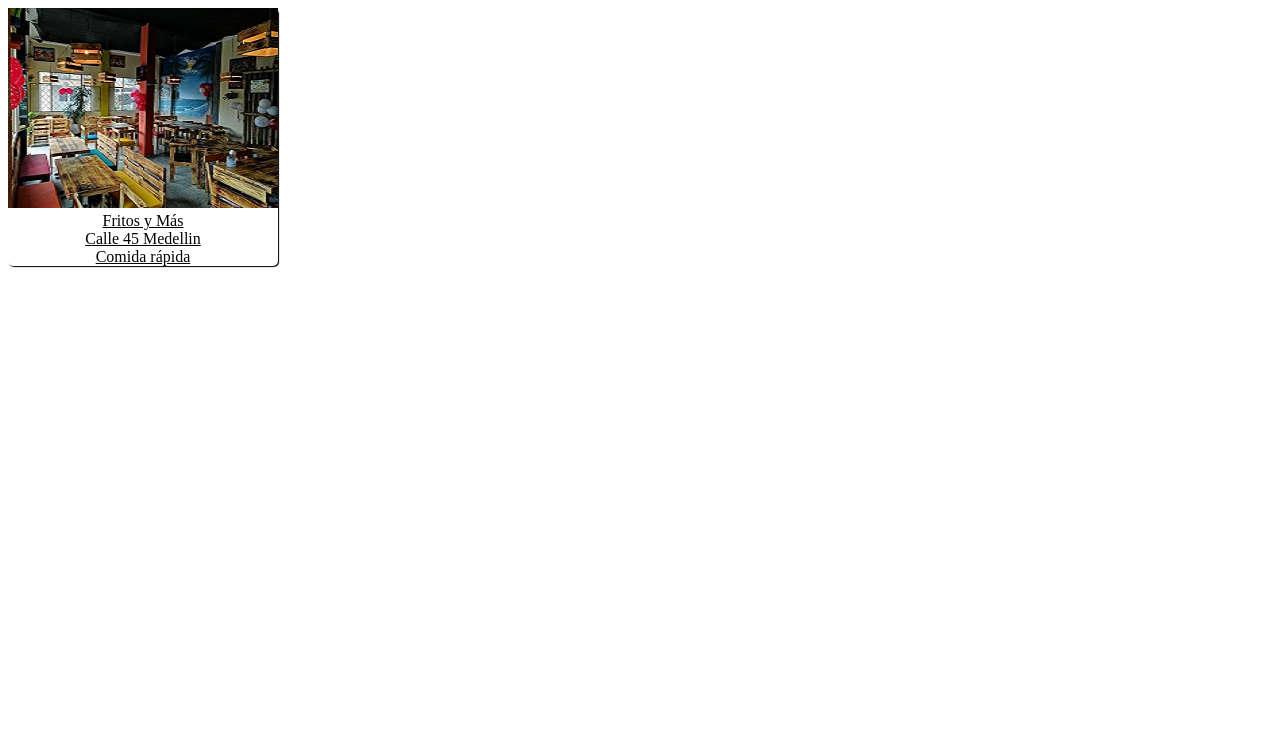
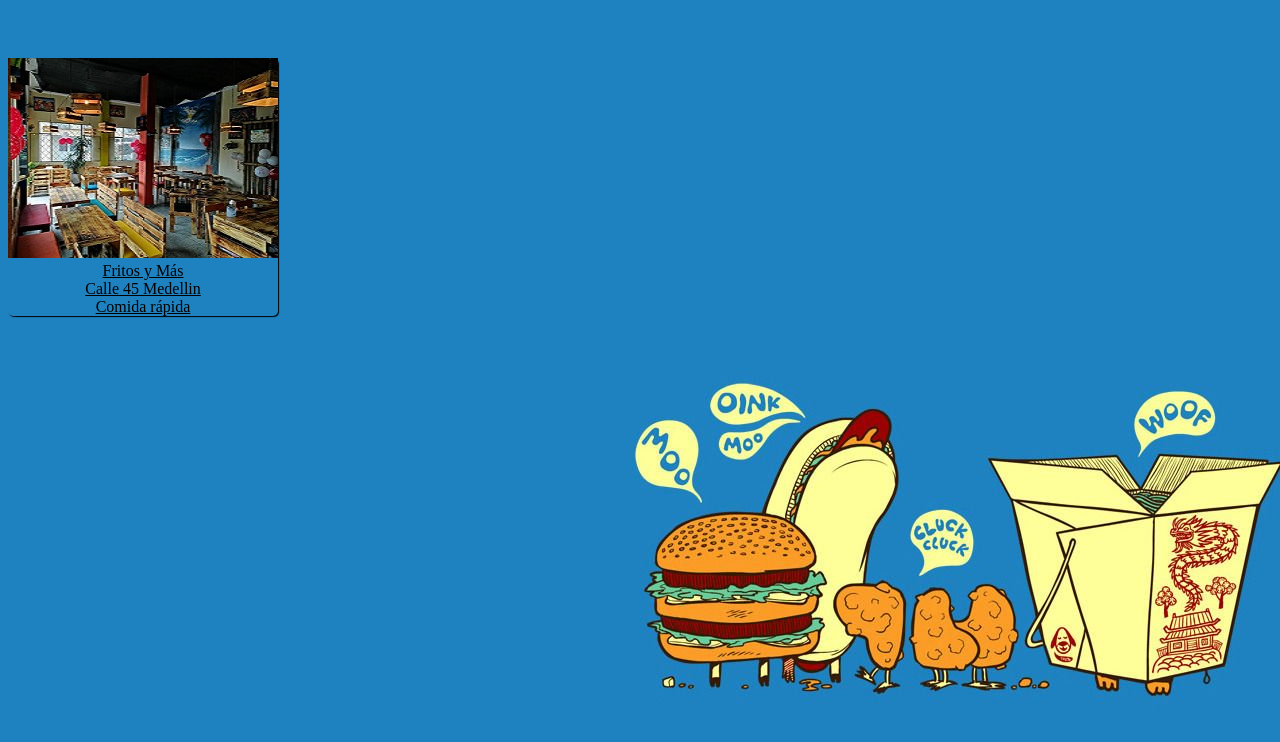
Before and after one commit to Alewar2/Dinamicas, a plain HTML site: page Pages/Fritos.html in a window 1280 px wide. Drawn offline with Linux system fonts and the light colour scheme.

Commit message:
Actualizacion

```diff
--- a/CSS/Fritos.css
+++ b/CSS/Fritos.css
@@ -1,8 +1,15 @@
+body{
+    background-image: url(../Images/Fondo_Fritos.jpeg);
+    align-content: center;
+}
+
+
+
 #restaurante3
 {
     display: inline-block;
-    width: 315px;
-
+    width: 100%;
+    padding-top: 50px;
 }
 
 #restaurante3 a
--- a/CSS/Italiano65.css
+++ b/CSS/Italiano65.css
@@ -1,7 +1,13 @@
+body{
+    background-image: url(../Images/Fondo_Italiano65.jpg);
+}
+
+
 #restaurante2
 {
     display: inline-block;
     width: 315px;
+    padding-top: 50px;
 }
 
 #restaurante2 a
@@ -9,7 +15,7 @@
     display: inline-block;
     text-align: center;
     font-family:'Times New Roman', Times, serif;
-    color: black;
+    color: white;
     box-shadow: 1px 1px 1px black;
     border-radius: 5px;
 }
--- a/CSS/Pacifico_Mar.css
+++ b/CSS/Pacifico_Mar.css
@@ -1,7 +1,13 @@
+body{
+    background-image: url(../Images/Fondo_PacificoMar.webp);
+}
+
+
 #restaurante1
 {
     display: inline-block;
     width: 315px;
+    padding-top: 50px;
 
 }
 
--- a/CSS/Pollo_Frito.css
+++ b/CSS/Pollo_Frito.css
@@ -1,7 +1,13 @@
+body{
+    background-image: url(../Images/Fondo_PolloFrito.jpeg);
+}
+
+
 #restaurante4
 {
     display: inline-block;
     width: 315px;
+    padding-top: 50px;
 }
 
 #restaurante4 a
--- a/Pages/Fritos.html
+++ b/Pages/Fritos.html
@@ -5,6 +5,7 @@
     <meta http-equiv="X-UA-Compatible" content="IE=edge">
     <meta name="viewport" content="width=device-width, initial-scale=1.0">
     <link rel="stylesheet" href="../CSS/Fritos.css">
+    <link rel="shortcut icon" href="..//Images/Shortcut_Fritos.png">
     <title>Fritos y Más</title>
 </head>
 <body>
```
Also changed, not shown: Pages/Italiano65.html (+1 -0 lines), Pages/Pacifico_Mar.html (+1 -0 lines), Pages/Pollo_Frito.html (+1 -0 lines), Images/Fondo_Fritos.jpeg (added), Images/Fondo_Italiano65.jpg (added), Images/Fondo_PacificoMar.webp (added), Images/Fondo_PolloFrito.jpeg (added), Images/Shortcut_Fritos.png (added), Images/Shortcut_Italiano65.png (added), Images/Shortcut_PacificoMar.png (added), Images/Shortcut_PolloFrito.png (added), 1 other file.
